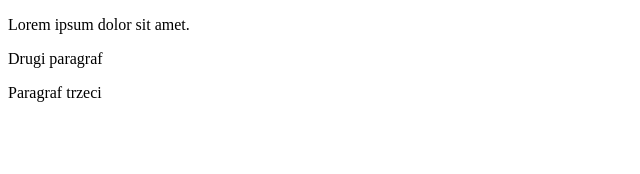
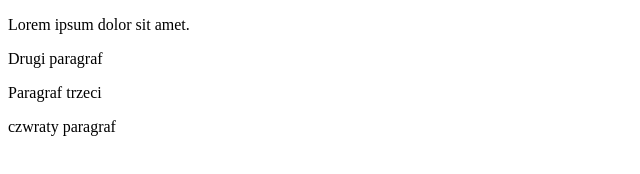
Before and after one commit to witekf/witekf.github.io, a plain HTML site: page index.html in a window 1280 px wide. Shown: the whole page, without its empty margins (0-640 px from the left). Drawn offline with Linux system fonts and the light colour scheme.

Commit message:
czwarty paragraf

```diff
--- a/index.html
+++ b/index.html
@@ -8,5 +8,6 @@
     <p>Lorem ipsum dolor sit amet.</p>
     <p>Drugi paragraf</p>
     <p>Paragraf trzeci</p>
+    <p>czwraty paragraf</p>
 </body>
 </html>
```
